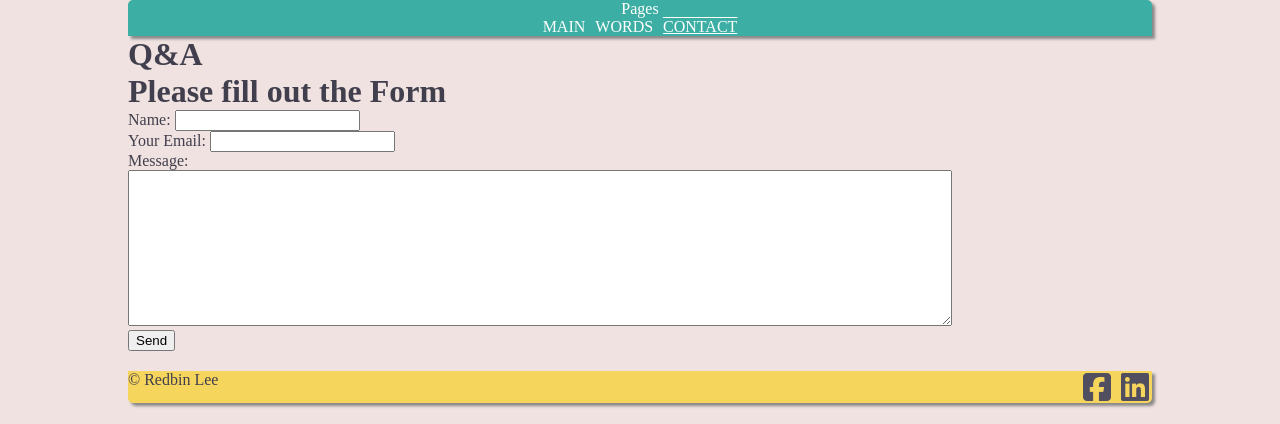
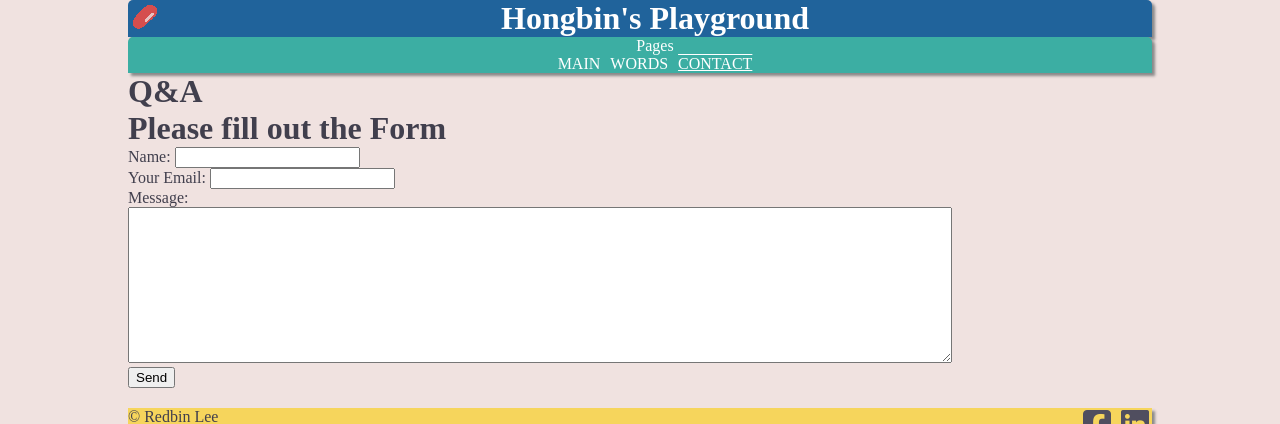
Before and after one commit to leehb0531/Web_Application, a PHP site: page /form.php in a window 1280 px wide. Shown: the top 424 px of the page. Run offline with PHP 8.4, Linux system fonts and the light colour scheme; data that the repository does not hold is empty; some libraries are stand-ins or nearby versions.

Commit message:
add header to form.php

```diff
--- a/pages/form.php
+++ b/pages/form.php
@@ -18,11 +18,17 @@
 <head>
   <?php include('../php/head.php');?>
 </head>
-<nav>
-  <?php include('../php/nav.php');
-  visiting("CONTACT");?>
-</nav>
 <body>
+  <header>
+      <h1>
+        <span class="pPics"><img src="../pngfiles/redbin.png" alt="Redbin-pic" width="30" height="30"></span>
+        Hongbin's Playground
+      </h1>
+    </header>
+  <nav>
+    <?php include('../php/nav.php');
+    visiting("CONTACT");?>
+  </nav>
   <?php
     $valid_post = true;
     $name = $_POST["name"];
```
